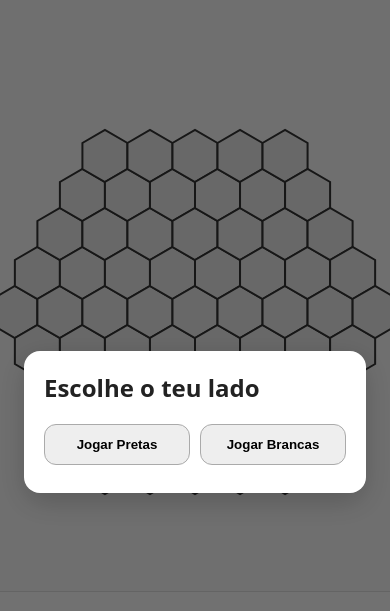
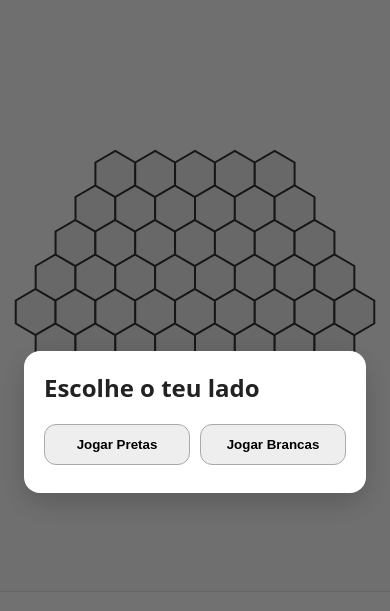
Before and after one commit to geomatikando/produto, a plain HTML site: page index.html in a window 390 px wide. Shown: the top 611 px of the page. Drawn offline with Linux system fonts and the light colour scheme.

Commit message:
Update index.html
responsive screen

```diff
--- a/index.html
+++ b/index.html
@@ -3,16 +3,13 @@
 <head>
 <meta charset="utf-8" />
 <meta name="viewport" content="width=device-width, initial-scale=1, viewport-fit=cover" />
-<title>Produto — versão móvel (ficheiro único)</title>
+<title>Produto — versão responsiva (mobile/desktop)</title>
 <style>
   :root{--bg:#f7f7f7;--panel:#fafafa;--line:#333;--board:#e6e6e6;--panel-h:220px}
-
   html,body{height:100%;margin:0;background:var(--bg);font-family:system-ui,-apple-system,Segoe UI,Roboto,Ubuntu,Arial,sans-serif;color:#222}
-
   .wrap{display:grid;grid-template-columns:1fr 280px;height:100%}
-  .stage{display:flex;align-items:center;justify-content:center;overflow:hidden}
-  #board{width:100%;height:100%;display:block;background:var(--bg);touch-action:none}
-
+  .stage{display:flex;align-items:center;justify-content:center;overflow:hidden;background:var(--bg)}
+  #board{width:100%;height:100%;display:block;touch-action:none;background:transparent}
   aside{background:var(--panel);border-left:1px solid #ddd;display:flex;flex-direction:column;align-items:center;padding:16px}
   h1{margin:6px 0 10px;font-size:22px;letter-spacing:.4px}
   .info{width:100%;font-size:14px;margin:10px 0 12px}
@@ -22,24 +19,21 @@
   .muted{color:#666}
   .row{display:flex;gap:8px;align-items:center;margin:4px 0}
   footer{margin-top:auto;width:100%;display:flex;justify-content:center}
-
   .modal{position:fixed;inset:0;background:rgba(0,0,0,.55);display:none;align-items:center;justify-content:center;padding:24px}
   .card{background:#fff;border-radius:16px;box-shadow:0 10px 30px rgba(0,0,0,.2);padding:20px;min-width:280px;max-width:420px;width:100%}
   .card h2{margin:0 0 12px}
   .center{display:flex;gap:10px;justify-content:center}
 
-  /* ——— Mobile: painel em baixo e altura correta de viewport ——— */
-  @media (max-width: 900px){
+  /* Mobile: painel em baixo e canvas ocupa a área visível restante */
+  @media (max-width:900px){
     .wrap{grid-template-columns:1fr}
     aside{
-      position:fixed;left:0;right:0;bottom:0;
-      height:var(--panel-h);
+      position:fixed;left:0;right:0;bottom:0;height:var(--panel-h);
       border-left:none;border-top:1px solid #ddd;
       padding-bottom:calc(16px + env(safe-area-inset-bottom, 0px));
+      background-clip:padding-box;
     }
-    .stage{
-      height:calc(var(--vh, 100svh) - var(--panel-h) - env(safe-area-inset-bottom, 0px));
-    }
+    .stage{height:calc(var(--vh, 100svh) - var(--panel-h) - env(safe-area-inset-bottom, 0px))}
   }
 </style>
 </head>
@@ -62,6 +56,7 @@
   </aside>
 </div>
 
+<!-- Modal início -->
 <div class="modal" id="startModal">
   <div class="card">
     <h2>Escolhe o teu lado</h2>
@@ -74,64 +69,89 @@
 
 <script>
 (()=>{
-  // ===== Altura real do viewport (iOS/Android) =====
+// ===== Fix de altura real do viewport (iOS/Android barras dinâmicas)
 function setVH(){ document.documentElement.style.setProperty('--vh', window.innerHeight + 'px'); }
-  setVH();
-  window.addEventListener('resize', setVH);
+setVH(); window.addEventListener('resize', setVH);
 
-  // ===== Constantes =====
-  const SIZE=5, HEX_R=26, PRETO=1, BRANCO=2, VAZIO=0;
+// ===== Config e utilidades
+const SIZE=5;                // lado do hexágono (5 → 61 células)
+let HEX_R=26;                // raio atual (será recalculado para caber)
+const PRETO=1, BRANCO=2, VAZIO=0;
 const COLOR_NAME={1:'Pretas',2:'Brancas'};
-  const PIECE_FILL={1:'#222',2:'#f4f4f4'};
-  const getCSS = v => getComputedStyle(document.documentElement).getPropertyValue(v).trim();
+const PIECE_RGB={1:'#222',2:'#f4f4f4'};
+const css = v => getComputedStyle(document.documentElement).getPropertyValue(v).trim();
 
-  // ===== Coordenadas do tabuleiro (axial pointy-top) =====
+// ===== Tabuleiro (axial, pointy-top)
 function axialHexCoords(size){const r=size-1,out=[];for(let q=-r;q<=r;q++){const r1=Math.max(-r,-q-r),r2=Math.min(r,-q+r);for(let s=r1;s<=r2;s++)out.push([q,s])}return out}
 const COORDS=axialHexCoords(SIZE), N=COORDS.length;
-  const INDEX=new Map(COORDS.map((c,i)=>[c.join(','),i]));
+const INDEX=new Map(COORDS.map((c,i)=>[c.toString(),i]));
 const NEIGH_DELTAS=[[1,0],[-1,0],[0,1],[0,-1],[1,-1],[-1,1]];
-  const NEIGH=Array.from({length:N},(_,i)=>{const[q,r]=COORDS[i],arr=[];for(const[dq,dr]of NEIGH_DELTAS){const j=INDEX.get([q+dq,r+dr].join(',')); if(j!==undefined) arr.push(j)}return arr});
+const NEIGH=Array.from({length:N},(_,i)=>{const[q,r]=COORDS[i],a=[];for(const[dq,dr] of NEIGH_DELTAS){const j=INDEX.get([q+dq,r+dr].toString()); if(j!==undefined) a.push(j);} return a;});
 
+// Com R qualquer
+function axialToPixel(q,r){ return [HEX_R*(Math.sqrt(3)*(q + r/2)), HEX_R*(1.5*r)] }
+function hexPolygon(cx,cy){ const pts=[]; for(let k=0;k<6;k++){const ang=(Math.PI/180)*(60*k+30); pts.push([cx+HEX_R*Math.cos(ang), cy+HEX_R*Math.sin(ang)])} return pts; }
+
+// ===== Canvas e ajuste responsivo
 const canvas=document.getElementById('board'), ctx=canvas.getContext('2d');
-  let originX=0, originY=0;
 
-  function fitCanvas(){
+function fitCanvasAndRadius(){
+  // tamanho do contentor real
   const stage=canvas.parentElement;
-    const w=stage.clientWidth, h=stage.clientHeight;
+  const availW=stage.clientWidth, availH=stage.clientHeight;
   const dpr=Math.max(1, window.devicePixelRatio||1);
-    canvas.width=Math.floor(w*dpr); canvas.height=Math.floor(h*dpr);
-    canvas.style.width=w+'px'; canvas.style.height=h+'px';
+  canvas.width=Math.floor(availW*dpr); canvas.height=Math.floor(availH*dpr);
+  canvas.style.width=availW+'px'; canvas.style.height=availH+'px';
   ctx.setTransform(dpr,0,0,dpr,0,0);
 
-    const centers0=COORDS.map(([q,r])=>[HEX_R*(Math.sqrt(3)*(q+r/2)), HEX_R*(1.5*r)]);
-    const xs=centers0.map(p=>p[0]), ys=centers0.map(p=>p[1]);
-    const minx=Math.min(...xs)-HEX_R, maxx=Math.max(...xs)+HEX_R;
-    const miny=Math.min(...ys)-HEX_R, maxy=Math.max(...ys)+HEX_R;
-    originX = (w-(maxx-minx))/2 - minx;
-    originY = (h-(maxy-miny))/2 - miny;
-    originY = Math.max(originY, HEX_R + 36);   // folga extra em baixo
+  // Extents do tabuleiro com R=1 (unidades)
+  const centers1 = COORDS.map(([q,r])=>[Math.sqrt(3)*(q + r/2), 1.5*r]);
+  const xs = centers1.map(p=>p[0]), ys = centers1.map(p=>p[1]);
+  const minx=Math.min(...xs)-1, maxx=Math.max(...xs)+1; // margem de 1 raio
+  const miny=Math.min(...ys)-1, maxy=Math.max(...ys)+1;
+  const widthUnits  = maxx - minx;
+  const heightUnits = maxy - miny;
+
+  const PAD = 12; // margem em px
+  // R que cabe (multiplica as unidades por R)
+  const Rx = (availW - 2*PAD) / widthUnits;
+  const Ry = (availH - 2*PAD) / heightUnits;
+  HEX_R = Math.max(6, Math.floor(Math.min(Rx, Ry))); // mínimo para não ficar minúsculo
+  // origem para centrar
+  const boardW = widthUnits  * HEX_R;
+  const boardH = heightUnits * HEX_R;
+  originX = (availW - boardW)/2 - minx*HEX_R;
+  originY = (availH - boardH)/2 - miny*HEX_R;
 }
-  window.addEventListener('resize', ()=>{fitCanvas(); draw();});
+let originX=0, originY=0;
+window.addEventListener('resize', ()=>{fitCanvasAndRadius(); draw();});
 
-  function axialToPixel(q,r){ return [HEX_R*(Math.sqrt(3)*(q+r/2))+originX, HEX_R*(1.5*r)+originY]; }
-  function hexPolygon(cx,cy){const pts=[]; for(let k=0;k<6;k++){const ang=(Math.PI/180)*(60*k+30); pts.push([cx+HEX_R*Math.cos(ang), cy+HEX_R*Math.sin(ang)])} return pts;}
-  function pointInPoly(x,y,poly){let inside=false; for(let i=0;i<poly.length;i++){const[x1,y1]=poly[i],[x2,y2]=poly[(i+1)%poly.length]; const hit=(y1>y)!==(y2>y) && x < (x2-x1)*(y-y1)/(y2-y1+1e-9)+x1; if(hit) inside=!inside;} return inside;}
+// ===== Estado do jogo
+let board=Array(N).fill(VAZIO), turn=PRETO, firstBlackDone=false, humanColor=null, selectedColor=PRETO, pending=[];
 
-  // ===== Estado =====
-  let centers=[], board=Array(N).fill(VAZIO), turn=PRETO, firstBlackDone=false, humanColor=null, selectedColor=PRETO, pending=[], gameOver=false;
+const turnLbl=document.getElementById('turnLbl');
+const needLbl=document.getElementById('needLbl');
+const selLbl =document.getElementById('selLbl');
+const scoreBox=document.getElementById('scoreBox');
 
-  // ===== Pontuação =====
+document.getElementById('btnBlack').onclick=()=>{selectedColor=PRETO; selLbl.textContent='Preta';};
+document.getElementById('btnWhite').onclick=()=>{selectedColor=BRANCO; selLbl.textContent='Branca';};
+document.getElementById('btnUndo').onclick=()=>{if(pending.length){const[i]=pending.pop(); board[i]=VAZIO; draw(); updateHUD();}};
+document.getElementById('btnReset').onclick=resetGame;
+document.getElementById('btnQuit').onclick=()=>window.close();
+
+// ===== Pontuação
 function groupSizes(color){const seen=new Set(),sizes=[];for(let i=0;i<N;i++) if(board[i]===color && !seen.has(i)){let c=0;const st=[i];seen.add(i);while(st.length){const u=st.pop();c++;for(const v of NEIGH[u]) if(board[v]===color && !seen.has(v)){seen.add(v);st.push(v)}}sizes.push(c)}sizes.sort((a,b)=>b-a);return sizes}
-  const prodTwo = a => a.length>=2 ? a[0]*a[1] : 0;
-  function evaluate(){const sb=groupSizes(PRETO), sw=groupSizes(BRANCO); return {prod_black:prodTwo(sb), prod_white:prodTwo(sw), black_pieces:board.filter(v=>v===PRETO).length, white_pieces:board.filter(v=>v===BRANCO).length, diffFor(me){return me===PRETO? this.prod_black-this.prod_white : this.prod_white-this.prod_black}}}
+function prod2(a){return a.length>=2?a[0]*a[1]:0}
+function evaluate(){const sb=groupSizes(PRETO), sw=groupSizes(BRANCO); return {prod_black:prod2(sb), prod_white:prod2(sw), black_pieces:board.filter(v=>v===PRETO).length, white_pieces:board.filter(v=>v===BRANCO).length, diffFor(me){return me===PRETO? this.prod_black-this.prod_white : this.prod_white-this.prod_black}}}
 
-  // ===== IA =====
-  const empties = ()=> board.map((v,i)=>v===VAZIO?i:-1).filter(i=>i!==-1);
-  function tryPlace(pl){const b=board.slice(), used=new Set();for(const[i,c] of pl){if(used.has(i)||b[i]!==VAZIO) return null; used.add(i); b[i]=c;} return b;}
+// ===== IA (com pares mistos)
+const empties=()=>board.map((v,i)=>v===VAZIO?i:-1).filter(i=>i!==-1);
+function tryPlace(pl){const b=board.slice(), used=new Set(); for(const[i,c] of pl){if(used.has(i)||b[i]!==VAZIO) return null; used.add(i); b[i]=c;} return b;}
 function evaluateBoard(b){const save=board; board=b; const sc=evaluate(); board=save; return sc;}
 function shuffle(a){for(let i=a.length-1;i>0;i--){const j=(Math.random()*(i+1))|0; [a[i],a[j]]=[a[j],a[i]]}}
-  function gt(a,b){for(let i=0;i<Math.max(a.length,b.length);i++){const x=a[i]??0,y=b[i]??0; if(x>y) return true; if(x<y) return false;} return false;}
-  function candidateCells(){const e=empties(); if(e.length<=14) return e; const frontier=new Set(); for(let i=0;i<N;i++) if(board[i]!==VAZIO) for(const j of NEIGH[i]) if(board[j]===VAZIO) frontier.add(j); if(frontier.size){const arr=[...frontier].sort((a,b)=>a-b); if(arr.length<14){const rest=e.filter(x=>!frontier.has(x)); shuffle(rest); arr.push(...rest.slice(0,14-arr.length)); } return arr;} let center=0,best=1e9; for(let i=0;i<N;i++){const[q,r]=COORDS[i],dist=Math.abs(q)+Math.abs(r)+Math.abs(-q-r); if(dist<best){best=dist; center=i;}} const pool=new Set([center, ...NEIGH[center]]); const rest=e.filter(x=>!pool.has(x)); shuffle(rest); while(pool.size<14 && rest.length) pool.add(rest.pop()); return [...pool].sort((a,b)=>a-b);}
+function gt(a,b){for(let i=0;i<Math.max(a.length,b.length);i++){const x=a[i]??0,y=b[i]??0;if(x>y)return true;if(x<y)return false}return false}
+function candidateCells(){const e=empties(); if(e.length<=14) return e; const frontier=new Set(); for(let i=0;i<N;i++) if(board[i]!==VAZIO) for(const j of NEIGH[i]) if(board[j]===VAZIO) frontier.add(j); if(frontier.size){const arr=[...frontier].sort((a,b)=>a-b); if(arr.length<14){const rest=e.filter(x=>!frontier.has(x)); shuffle(rest); arr.push(...rest.slice(0,14-arr.length));} return arr;} let center=0,bv=1e9; for(let i=0;i<N;i++){const[q,r]=COORDS[i],d=Math.abs(q)+Math.abs(r)+Math.abs(-q-r); if(d<bv){bv=d; center=i}} const pool=new Set([center, ...NEIGH[center]]); const rest=e.filter(x=>!pool.has(x)); shuffle(rest); while(pool.size<14 && rest.length) pool.add(rest.pop()); return [...pool].sort((a,b)=>a-b)}
 function aiMove(me){
   const base=evaluate(), opp=(me===PRETO?BRANCO:PRETO), baseOpp=(opp===PRETO?base.prod_black:base.prod_white);
   const e=empties(), moveSize=(me===PRETO && !firstBlackDone)?1:2, cands=candidateCells();
@@ -141,7 +161,7 @@
       const nb=tryPlace([[i,col]]); if(!nb) continue; const sc=evaluateBoard(nb);
       const myPieces=(me===PRETO?sc.black_pieces:sc.white_pieces), oppProd=(opp===PRETO?sc.prod_black:sc.prod_white);
       const key=[sc.diffFor(me),(baseOpp-oppProd),-myPieces];
-        if(!best||gt(key,best.key)) best={key, mv:[[i,col]]};
+      if(!best||gt(key,best.key)) best={key,mv:[[i,col]]};
     }
     return best?best.mv:[[e[0],me]];
   }
@@ -149,7 +169,7 @@
   singles.sort((a,b)=>gt(b.key,a.key)?1:-1); singles=singles.slice(0,12);
   let pool=singles.map(s=>s.pick);
   while(pool.length<18 && e.length){const i=e[(Math.random()*e.length)|0]; const c=(Math.random()<.5?PRETO:BRANCO); pool.push([i,c]);}
-    for(let k=0;k<8 && e.length>1;k++){let i1=e[(Math.random()*e.length)|0], i2=e[(Math.random()*e.length)|0]; if(i1===i2) continue; const c1=(Math.random()<.5?PRETO:BRANCO), c2=(c1===PRETO?BRANCO:PRETO); pool.push([i1,c1],[i2,c2]);}
+  for(let k=0;k<8 && e.length>1;k++){let i1=e[(Math.random()*e.length)|0],i2=e[(Math.random()*e.length)|0]; if(i1===i2)continue; const c1=(Math.random()<.5?PRETO:BRANCO), c2=(c1===PRETO?BRANCO:PRETO); pool.push([i1,c1],[i2,c2]);}
   let best=null; const tried=new Set();
   for(let a=0;a<pool.length;a++) for(let b=a+1;b<pool.length;b++){
     const [i1,c1]=pool[a],[i2,c2]=pool[b]; if(i1===i2) continue;
@@ -157,38 +177,27 @@
     const nb=tryPlace([[i1,c1],[i2,c2]]); if(!nb) continue; const sc=evaluateBoard(nb);
     const myPieces=(me===PRETO?sc.black_pieces:sc.white_pieces), oppProd=(opp===PRETO?sc.prod_black:sc.prod_white);
     const key=[sc.diffFor(me)+Math.random()*0.01,(baseOpp-oppProd),-myPieces];
-      if(!best||gt(key,best.key)) best={key, mv:[[i1,c1],[i2,c2]]};
+    if(!best||gt(key,best.key)) best={key,mv:[[i1,c1],[i2,c2]]};
   }
   return best?best.mv:(e.length>1?[[e[0],me],[e[1],me]]:[[e[0],me]]);
 }
 
-  // ===== UI =====
-  const turnLbl=document.getElementById('turnLbl'), needLbl=document.getElementById('needLbl'),
-        selLbl=document.getElementById('selLbl'), scoreBox=document.getElementById('scoreBox');
+// ===== Interação
+document.getElementById('startBlack').onclick=()=>{humanColor=PRETO; document.getElementById('startModal').style.display='none'; updateHUD(); draw();};
+document.getElementById('startWhite').onclick=()=>{humanColor=BRANCO; document.getElementById('startModal').style.display='none'; updateHUD(); draw(); setTimeout(aiStep,300);};
 
-  document.getElementById('btnBlack').onclick=()=>{selectedColor=PRETO; selLbl.textContent='Preta';};
-  document.getElementById('btnWhite').onclick=()=>{selectedColor=BRANCO; selLbl.textContent='Branca';};
-  document.getElementById('btnUndo').onclick=()=>{ if(pending.length){ const [i]=pending.pop(); board[i]=VAZIO; draw(); updateHUD(); } };
-  document.getElementById('btnReset').onclick=resetGame;
-  document.getElementById('btnQuit').onclick=()=>window.close();
-
-  function hasEmpty(){ return board.some(v=>v===VAZIO); }
-  function updateHUD(){
-    const need=(turn===PRETO && !firstBlackDone)?1:2;
-    turnLbl.textContent=COLOR_NAME[turn];
-    needLbl.textContent=need;
-    const sc=evaluate();
-    scoreBox.innerHTML=`<div><strong>Produto Pretas:</strong> ${sc.prod_black}</div>
-      <div><strong>Produto Brancas:</strong> ${sc.prod_white}</div>
-      <div class="muted">Peças P:${sc.black_pieces}  W:${sc.white_pieces}</div>`;
-  }
-
-  function handlePointer(clientX, clientY){
+function handlePointer(clientX,clientY){
   if(humanColor==null || turn!==humanColor) return;
   const rect=canvas.getBoundingClientRect(); const x=clientX-rect.left, y=clientY-rect.top;
   for(let i=0;i<N;i++){
     if(board[i]!==VAZIO) continue;
-      const [cx,cy]=axialToPixel(...COORDS[i]); const poly=hexPolygon(cx,cy);
+    const [q,r]=COORDS[i]; const [cx,cy]=[axialToPixel(q,r)[0]+originX, axialToPixel(q,r)[1]+originY]; // origin será aplicado no draw; aqui compensamos
+  }
+  // hit-test eficiente: recalcular center e polígono como no draw
+  for(let i=0;i<N;i++){
+    if(board[i]!==VAZIO) continue;
+    const [q,r]=COORDS[i]; const cx=HEX_R*(Math.sqrt(3)*(q + r/2)) + originX; const cy=HEX_R*(1.5*r) + originY;
+    const poly = hexPolygon(cx,cy);
     if(pointInPoly(x,y,poly)){
       board[i]=selectedColor; pending.push([i,selectedColor]); draw(); updateHUD();
       const need=(turn===PRETO && !firstBlackDone)?1:2;
@@ -205,13 +214,26 @@
 canvas.addEventListener('click', e=>handlePointer(e.clientX,e.clientY));
 canvas.addEventListener('touchstart', e=>{const t=e.changedTouches[0]; handlePointer(t.clientX,t.clientY); e.preventDefault();},{passive:false});
 
+function pointInPoly(x,y,poly){let inside=false; for(let i=0;i<poly.length;i++){const[x1,y1]=poly[i],[x2,y2]=poly[(i+1)%poly.length]; const hit=(y1>y)!==(y2>y) && x < (x2-x1)*(y-y1)/(y2-y1+1e-9)+x1; if(hit) inside=!inside;} return inside;}
+
 function aiStep(){
-    if(humanColor==null || !hasEmpty()) return;
-    if(turn===humanColor) return;
+  if(humanColor==null) return;
+  if(!board.some(v=>v===VAZIO)) return endGame();
+  if(turn!== (humanColor===PRETO?BRANCO:PRETO)) return;
   const mv=aiMove(turn); for(const [i,c] of mv) board[i]=c;
   if(turn===PRETO && !firstBlackDone) firstBlackDone=true;
   turn=(turn===PRETO)?BRANCO:PRETO;
-    draw(); updateHUD(); if(!hasEmpty()) endGame();
+  draw(); updateHUD(); if(!board.some(v=>v===VAZIO)) endGame();
+}
+
+function updateHUD(){
+  const need=(turn===PRETO && !firstBlackDone)?1:2;
+  turnLbl.textContent=COLOR_NAME[turn];
+  needLbl.textContent=need;
+  const sc=evaluate();
+  scoreBox.innerHTML=`<div><strong>Produto Pretas:</strong> ${sc.prod_black}</div>
+    <div><strong>Produto Brancas:</strong> ${sc.prod_white}</div>
+    <div class="muted">Peças P:${sc.black_pieces}  W:${sc.white_pieces}</div>`;
 }
 
 function endGame(){
@@ -219,36 +241,34 @@
   let winner=null;
   if(sc.prod_black!==sc.prod_white) winner=sc.prod_black>sc.prod_white?PRETO:BRANCO;
   else if(sc.black_pieces!==sc.white_pieces) winner=sc.black_pieces<sc.white_pieces?PRETO:BRANCO;
-    const msg = winner? `Vence: ${COLOR_NAME[winner]}` : 'Empate absoluto!';
-    alert(`Produto Pretas: ${sc.prod_black}\nProduto Brancas: ${sc.prod_white}\nPeças P:${sc.black_pieces}  W:${sc.white_pieces}\n\n${msg}`);
+  alert(`Produto Pretas: ${sc.prod_black}\nProduto Brancas: ${sc.prod_white}\nPeças P:${sc.black_pieces}  W:${sc.white_pieces}\n\n${winner?`Vence: ${COLOR_NAME[winner]}`:'Empate absoluto!'}`);
 }
 
 function resetGame(){
   board.fill(VAZIO); turn=PRETO; firstBlackDone=false; pending.length=0; selectedColor=PRETO; selLbl.textContent='Preta';
-    draw(); updateHUD();
-    document.getElementById('startModal').style.display='flex'; humanColor=null; gameOver=false;
+  draw(); updateHUD(); document.getElementById('startModal').style.display='flex'; humanColor=null;
 }
 
+// ===== Desenho
 function draw(){
-    fitCanvas();
+  fitCanvasAndRadius(); // recalcula R e centra para caber
   ctx.clearRect(0,0,canvas.width,canvas.height);
-    ctx.fillStyle=getCSS('--bg'); ctx.fillRect(0,0,canvas.width,canvas.height);
+  ctx.fillStyle = css('--bg'); ctx.fillRect(0,0,canvas.width,canvas.height);
 
-    centers = COORDS.map(([q,r])=>axialToPixel(q,r));
-    ctx.lineWidth=2; ctx.strokeStyle=getCSS('--line');
+  ctx.lineWidth=2; ctx.strokeStyle=css('--line');
   for(let i=0;i<N;i++){
-      const [cx,cy]=centers[i];
-      const poly=hexPolygon(cx,cy);
+    const [q,r]=COORDS[i];
+    const cx = HEX_R*(Math.sqrt(3)*(q + r/2)) + originX;
+    const cy = HEX_R*(1.5*r) + originY;
+    const poly = hexPolygon(cx,cy);
     ctx.beginPath(); ctx.moveTo(poly[0][0],poly[0][1]); for(let k=1;k<6;k++) ctx.lineTo(poly[k][0],poly[k][1]); ctx.closePath();
-      ctx.fillStyle=getCSS('--board'); ctx.fill(); ctx.stroke();
+    ctx.fillStyle = css('--board'); ctx.fill(); ctx.stroke();
     const v=board[i];
-      if(v!==VAZIO){ ctx.beginPath(); ctx.arc(cx,cy,HEX_R*0.6,0,Math.PI*2); ctx.fillStyle=PIECE_FILL[v]; ctx.fill(); ctx.lineWidth=2; ctx.strokeStyle='#000'; ctx.stroke(); }
+    if(v!==VAZIO){ ctx.beginPath(); ctx.arc(cx,cy,HEX_R*0.6,0,Math.PI*2); ctx.fillStyle=PIECE_RGB[v]; ctx.fill(); ctx.lineWidth=2; ctx.strokeStyle='#000'; ctx.stroke(); }
   }
 }
 
-  // Modal inicial + arranque
-  document.getElementById('startBlack').onclick=()=>{humanColor=PRETO; document.getElementById('startModal').style.display='none'; updateHUD(); draw();};
-  document.getElementById('startWhite').onclick=()=>{humanColor=BRANCO; document.getElementById('startModal').style.display='none'; updateHUD(); draw(); setTimeout(aiStep,300);};
+// inicialização
 document.getElementById('startModal').style.display='flex';
 draw();
 })();
```
Lines whose indentation alone changed are shown as unchanged.
